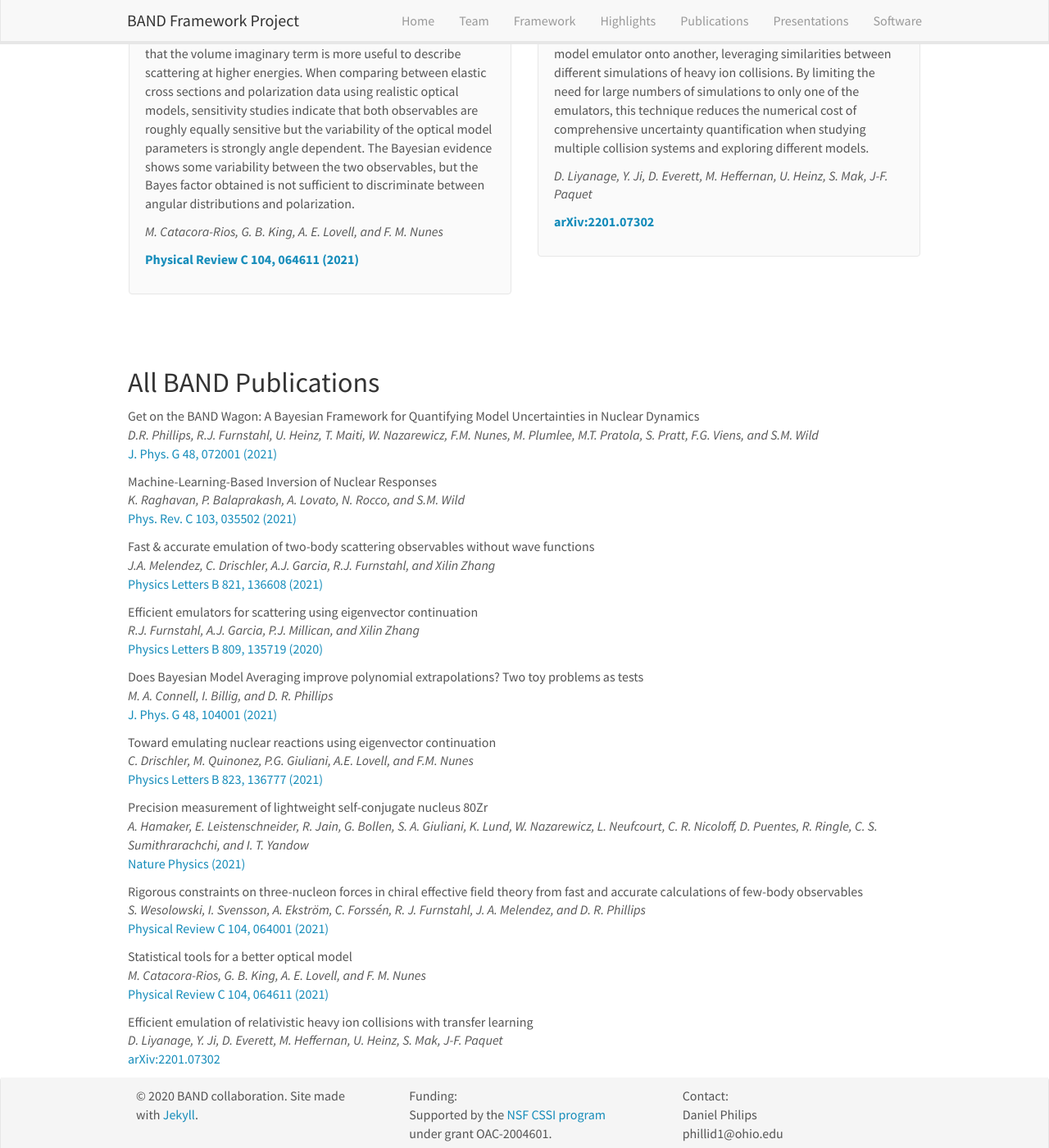
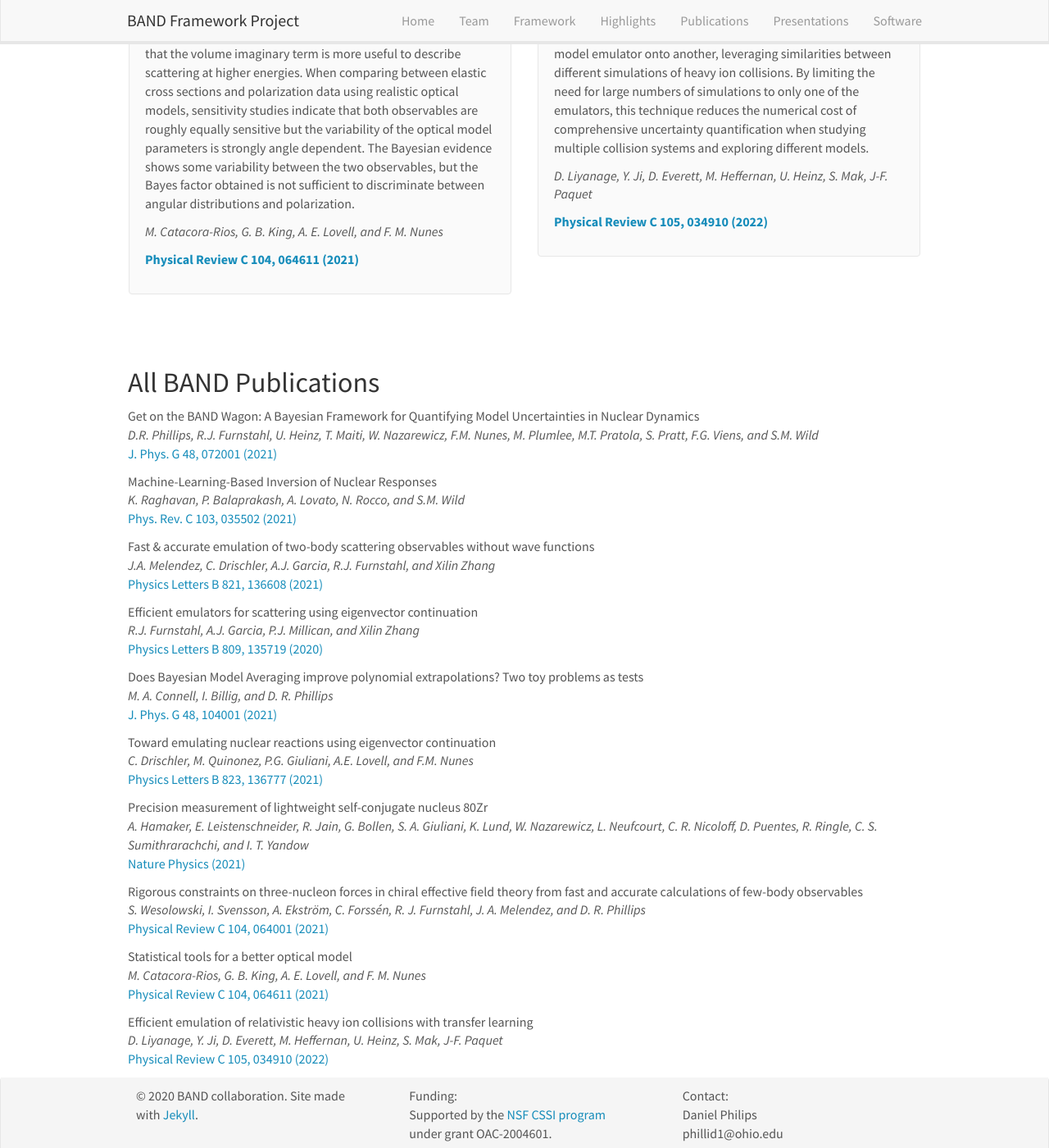
Before and after one commit to bandframework/bandframework.github.io, a Jekyll site: the page built from _pages/publications.md, in a window 1280 px wide and 1400 px high, scrolled down 3197 px. Shown: the whole window at 82% size. Built offline with Jekyll 4.4.1, drawn with Linux system fonts in a browser that asks for light colours; nearby versions of some CDN libraries.

Commit message:
update arxiv to PRC

```diff
--- a/_data/publist.yml
+++ b/_data/publist.yml
@@ -176,7 +176,7 @@
          studying multiple collision systems and exploring different models.
   authors: D. Liyanage, Y. Ji, D. Everett, M. Heffernan, U. Heinz, S. Mak, J-F. Paquet
   link:
-    url: https://arxiv.org/abs/2201.07302
-    display: arXiv:2201.07302
+    url: https://doi.org/10.1103/PhysRevC.105.034910
+    display: Physical Review C 105, 034910 (2022)
   highlight: 1
   news2:
```
